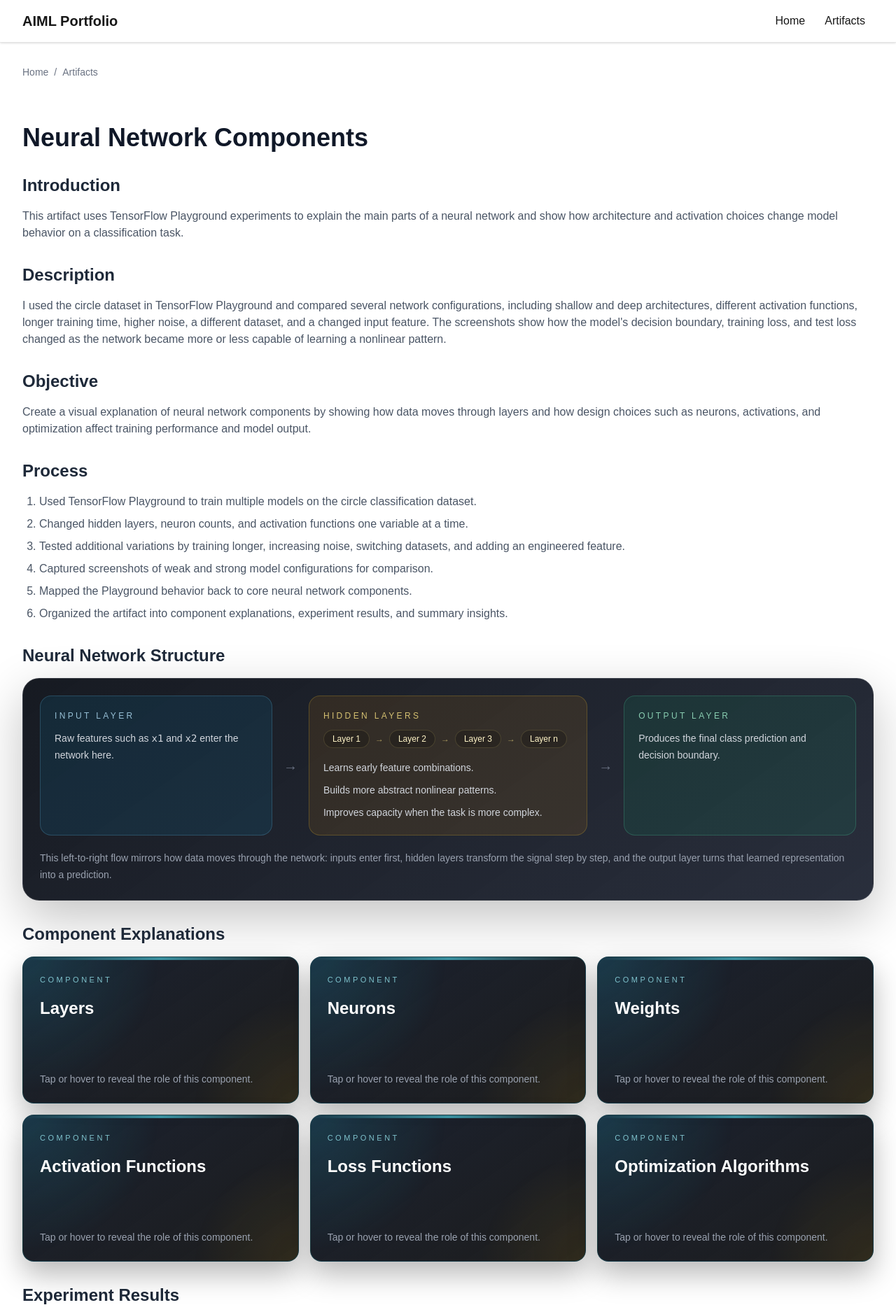
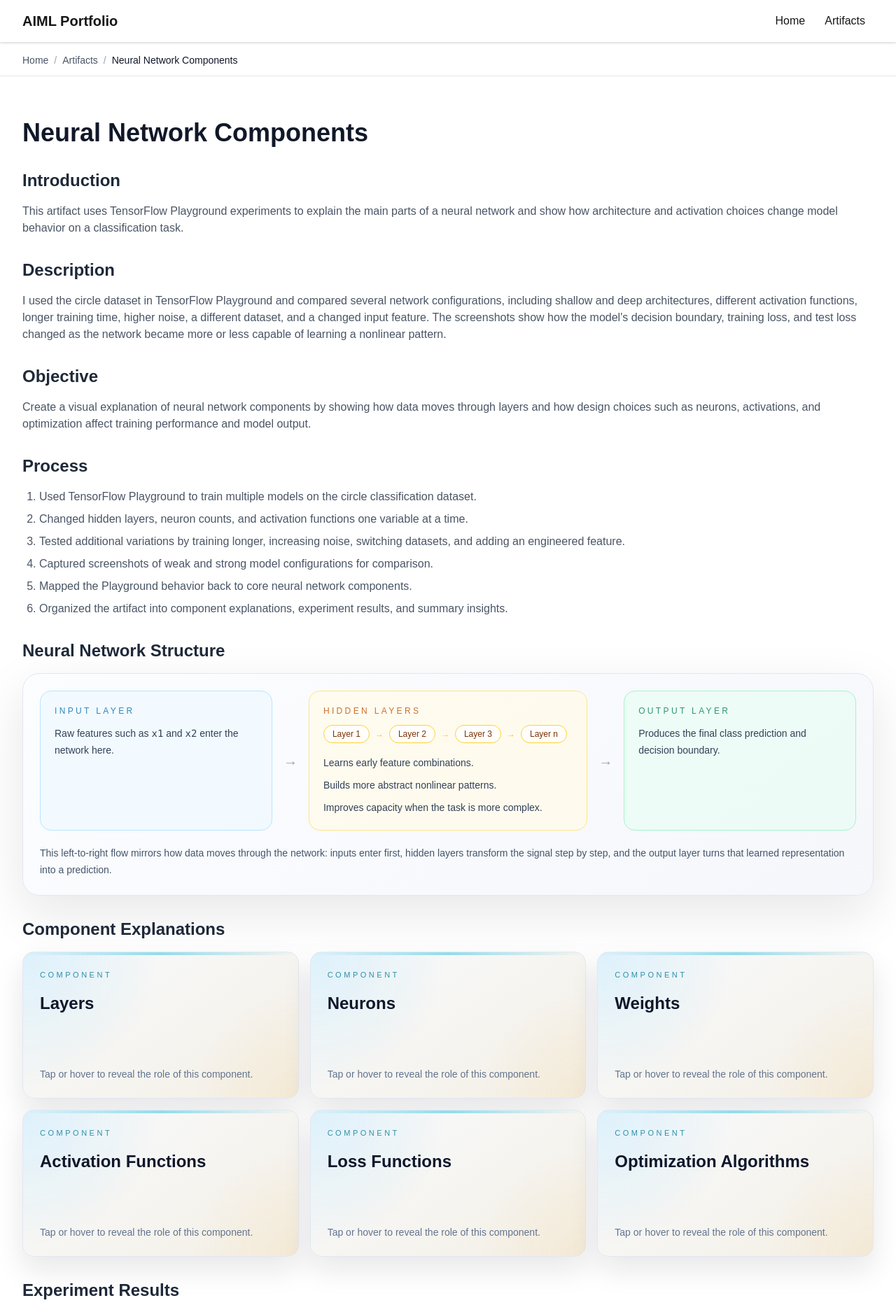
Before and after one commit to GoldenaArcher/AIML-500, a Next.js app: page /artifacts/neural-network-components in a window 1280 px wide. Shown: the top 1875 px of the page at 70% size. Built offline with nearby package versions, Linux system fonts and the light colour scheme.

Commit message:
feat(artifacts): add ArtifactContextBar component and update layout; enhance component styles and responsiveness

```diff
--- /dev/null
+++ b/app/_components/artifact-context-bar.tsx
@@ -0,0 +1,46 @@
+"use client";
+
+import Link from "next/link";
+import { usePathname, useSearchParams } from "next/navigation";
+import { aiml500Artifacts } from "@/app/_data/aiml-500-artifacts";
+import { aiml501Artifacts } from "@/app/_data/aiml-501-artifacts";
+
+const artifactMap = new Map(
+  [...aiml500Artifacts, ...aiml501Artifacts].map((artifact) => [artifact.slug, artifact.title])
+);
+
+export default function ArtifactContextBar() {
+  const pathname = usePathname();
+  const searchParams = useSearchParams();
+  const from = searchParams.get("from");
+  const segments = pathname.split("/").filter(Boolean);
+  const slug = segments.at(-1);
+  const title = slug ? artifactMap.get(slug) : null;
+  const artifactsHref =
+    from === "aiml-500" || from === "aiml-501" ? `/artifacts?course=${from}` : "/artifacts";
+
+  if (!title || pathname === "/artifacts") {
+    return null;
+  }
+
+  return (
+    <div className="sticky top-16 z-40 border-b border-black/10 bg-white/90 backdrop-blur dark:border-white/10 dark:bg-black/75">
+      <div className="mx-auto flex max-w-[1280px] items-center justify-between gap-4 px-8 py-3">
+        <nav className="min-w-0 text-sm text-gray-600 dark:text-gray-400">
+          <Link href="/" className="hover:text-gray-900 hover:underline dark:hover:text-white">
+            Home
+          </Link>
+          <span className="mx-2 text-gray-400 dark:text-gray-500">/</span>
+          <Link
+            href={artifactsHref}
+            className="hover:text-gray-900 hover:underline dark:hover:text-white"
+          >
+            Artifacts
+          </Link>
+          <span className="mx-2 text-gray-400 dark:text-gray-500">/</span>
+          <span className="font-medium text-gray-900 dark:text-gray-100">{title}</span>
+        </nav>
+      </div>
+    </div>
+  );
+}
--- a/app/_components/floating-artifacts-back-link.tsx
+++ b/app/_components/floating-artifacts-back-link.tsx
@@ -31,7 +31,7 @@ export default function FloatingArtifactsBackLink() {
         type="button"
         onClick={scrollToTop}
         aria-label="Go back to top"
-        className="inline-flex items-center rounded-full border border-white/10 bg-black/75 p-3 text-white shadow-lg backdrop-blur transition duration-200 hover:-translate-y-0.5 hover:border-white/30 hover:bg-black focus:outline-none focus:ring-2 focus:ring-white/30"
+        className="inline-flex items-center rounded-full border border-slate-200 bg-white/90 p-3 text-slate-700 shadow-lg backdrop-blur transition duration-200 hover:-translate-y-0.5 hover:border-slate-300 hover:bg-white focus:outline-none focus:ring-2 focus:ring-cyan-500/25 dark:border-white/10 dark:bg-black/75 dark:text-white dark:hover:border-white/30 dark:hover:bg-black dark:focus:ring-white/30"
       >
         <HiArrowUp aria-hidden="true" className="h-4 w-4" />
       </button>
--- a/app/artifacts/layout.tsx
+++ b/app/artifacts/layout.tsx
@@ -1,5 +1,5 @@
 import { Suspense } from "react";
-import ArtifactBreadcrumb from "@/app/_components/artifact-breadcrumb";
+import ArtifactContextBar from "@/app/_components/artifact-context-bar";
 import FloatingArtifactsBackLink from "@/app/_components/floating-artifacts-back-link";
 
 export default function ArtifactsLayout({
@@ -10,7 +10,7 @@ export default function ArtifactsLayout({
   return (
     <>
       <Suspense fallback={null}>
-        <ArtifactBreadcrumb />
+        <ArtifactContextBar />
       </Suspense>
       <Suspense fallback={null}>
         <FloatingArtifactsBackLink />
--- a/app/artifacts/neural-network-components/_components/component-card.tsx
+++ b/app/artifacts/neural-network-components/_components/component-card.tsx
@@ -1,6 +1,6 @@
 "use client";
 
-import { useState } from "react";
+import { useEffect, useState } from "react";
 
 type ComponentCardProps = {
   title: string;
@@ -10,25 +10,54 @@ type ComponentCardProps = {
 export default function ComponentCard({ title, text }: ComponentCardProps) {
   const [isOpen, setIsOpen] = useState(false);
   const [isHovered, setIsHovered] = useState(false);
-  const isActive = isOpen || isHovered;
+  const [supportsHover, setSupportsHover] = useState(false);
+  const isActive = supportsHover ? isHovered : isOpen;
+
+  useEffect(() => {
+    const mediaQuery = window.matchMedia("(hover: hover) and (pointer: fine)");
+    const updateMode = () => {
+      setSupportsHover(mediaQuery.matches);
+      if (mediaQuery.matches) {
+        setIsOpen(false);
+      } else {
+        setIsHovered(false);
+      }
+    };
+
+    updateMode();
+    mediaQuery.addEventListener("change", updateMode);
+
+    return () => mediaQuery.removeEventListener("change", updateMode);
+  }, []);
 
   return (
     <button
       type="button"
       aria-expanded={isActive}
-      onClick={() => setIsOpen((prev) => !prev)}
-      onMouseEnter={() => setIsHovered(true)}
-      onMouseLeave={() => setIsHovered(false)}
-      onFocus={() => setIsHovered(true)}
-      onBlur={() => setIsHovered(false)}
-      className={`group relative min-h-52 overflow-hidden rounded-2xl border bg-[linear-gradient(145deg,rgba(17,24,39,0.96),rgba(10,10,10,0.92))] text-left shadow-[0_18px_40px_rgba(0,0,0,0.28)] transition duration-300 hover:-translate-y-1 hover:scale-[1.03] focus:outline-none focus:ring-2 focus:ring-cyan-300/35 ${
+      style={{ WebkitTapHighlightColor: "transparent" }}
+      onClick={() => {
+        if (!supportsHover) {
+          setIsOpen((prev) => !prev);
+        }
+      }}
+      onPointerEnter={(event) => {
+        if (supportsHover && event.pointerType === "mouse") {
+          setIsHovered(true);
+        }
+      }}
+      onPointerLeave={(event) => {
+        if (supportsHover && event.pointerType === "mouse") {
+          setIsHovered(false);
+        }
+      }}
+      className={`group relative min-h-52 overflow-hidden rounded-2xl border bg-[linear-gradient(145deg,#f8fbff,#f4efe4)] text-left shadow-[0_18px_40px_rgba(15,23,42,0.10)] transition duration-300 hover:-translate-y-1 hover:scale-[1.03] focus:outline-none focus-visible:ring-2 focus-visible:ring-cyan-500/25 dark:bg-[linear-gradient(145deg,rgba(17,24,39,0.96),rgba(10,10,10,0.92))] dark:shadow-[0_18px_40px_rgba(0,0,0,0.28)] dark:focus-visible:ring-cyan-300/35 ${
         isActive
-          ? "border-cyan-300/35 shadow-[0_26px_60px_rgba(34,211,238,0.14)]"
-          : "border-cyan-400/15 hover:border-cyan-300/35 hover:shadow-[0_26px_60px_rgba(34,211,238,0.14)]"
+          ? "border-cyan-400/45 shadow-[0_26px_60px_rgba(34,211,238,0.12)] dark:border-cyan-300/35 dark:shadow-[0_26px_60px_rgba(34,211,238,0.14)]"
+          : "border-slate-200 hover:border-cyan-400/45 hover:shadow-[0_26px_60px_rgba(34,211,238,0.12)] dark:border-cyan-400/15 dark:hover:border-cyan-300/35 dark:hover:shadow-[0_26px_60px_rgba(34,211,238,0.14)]"
       }`}
     >
-      <div className="pointer-events-none absolute inset-0 bg-[radial-gradient(circle_at_top_left,rgba(34,211,238,0.16),transparent_45%),radial-gradient(circle_at_bottom_right,rgba(251,191,36,0.10),transparent_35%)] opacity-90 transition duration-300" />
-      <div className="pointer-events-none absolute inset-x-0 top-0 h-1 bg-gradient-to-r from-cyan-300/0 via-cyan-300/80 to-cyan-300/0 opacity-70 transition duration-300" />
+      <div className="pointer-events-none absolute inset-0 bg-[radial-gradient(circle_at_top_left,rgba(14,165,233,0.12),transparent_45%),radial-gradient(circle_at_bottom_right,rgba(245,158,11,0.08),transparent_35%)] opacity-90 transition duration-300 dark:bg-[radial-gradient(circle_at_top_left,rgba(34,211,238,0.16),transparent_45%),radial-gradient(circle_at_bottom_right,rgba(251,191,36,0.10),transparent_35%)]" />
+      <div className="pointer-events-none absolute inset-x-0 top-0 h-1 bg-gradient-to-r from-cyan-400/0 via-cyan-500/60 to-cyan-400/0 opacity-70 transition duration-300 dark:from-cyan-300/0 dark:via-cyan-300/80 dark:to-cyan-300/0" />
 
       <div
         className={`pointer-events-none relative flex min-h-52 flex-col justify-between p-6 transition duration-300 ${
@@ -36,10 +65,10 @@ export default function ComponentCard({ title, text }: ComponentCardProps) {
         }`}
       >
         <div>
-          <p className="text-[11px] uppercase tracking-[0.32em] text-cyan-200/75">Component</p>
-          <h3 className="mt-4 text-2xl font-semibold text-white">{title}</h3>
+          <p className="text-[11px] uppercase tracking-[0.32em] text-cyan-700/80 dark:text-cyan-200/75">Component</p>
+          <h3 className="mt-4 text-2xl font-semibold text-slate-900 dark:text-white">{title}</h3>
         </div>
-        <p className="text-sm text-gray-400">Tap or hover to reveal the role of this component.</p>
+        <p className="text-sm text-slate-500 dark:text-gray-400">Tap or hover to reveal the role of this component.</p>
       </div>
 
       <div
@@ -48,9 +77,9 @@ export default function ComponentCard({ title, text }: ComponentCardProps) {
         }`}
       >
         <div>
-          <p className="text-[11px] uppercase tracking-[0.28em] text-amber-200/80">Definition</p>
-          <h3 className="mt-3 text-lg font-semibold text-white">{title}</h3>
-          <p className="mt-3 text-sm leading-6 text-gray-200">{text}</p>
+          <p className="text-[11px] uppercase tracking-[0.28em] text-amber-700/80 dark:text-amber-200/80">Definition</p>
+          <h3 className="mt-3 text-lg font-semibold text-slate-900 dark:text-white">{title}</h3>
+          <p className="mt-3 text-sm leading-6 text-slate-700 dark:text-gray-200">{text}</p>
         </div>
       </div>
     </button>
--- a/app/artifacts/neural-network-components/page.tsx
+++ b/app/artifacts/neural-network-components/page.tsx
@@ -167,46 +167,46 @@ export default function NeuralNetworkComponentsPage() {
         </Section>
 
         <Section title="Neural Network Structure">
-          <div className="rounded-3xl border border-white/10 bg-[linear-gradient(145deg,rgba(8,12,20,0.94),rgba(18,24,39,0.9))] p-6 shadow-[0_24px_70px_rgba(0,0,0,0.24)]">
+          <div className="rounded-3xl border border-slate-200 bg-[linear-gradient(145deg,#fbfdff,#f5f7fb)] p-6 shadow-[0_24px_70px_rgba(15,23,42,0.10)] dark:border-white/10 dark:bg-[linear-gradient(145deg,rgba(8,12,20,0.94),rgba(18,24,39,0.9))] dark:shadow-[0_24px_70px_rgba(0,0,0,0.24)]">
             <div className="grid gap-4 lg:grid-cols-[minmax(0,1fr)_auto_minmax(0,1.2fr)_auto_minmax(0,1fr)] lg:items-stretch">
-              <div className="group rounded-2xl border border-sky-300/20 bg-sky-500/10 p-5 transition duration-300 ease-out hover:-translate-y-1 hover:scale-[1.02] hover:border-sky-300/35 hover:shadow-[0_18px_40px_rgba(14,165,233,0.12)]">
-                <p className="text-xs uppercase tracking-[0.28em] text-sky-200/80">Input Layer</p>
-                <p className="mt-3 text-sm leading-6 text-gray-300">
+              <div className="group rounded-2xl border border-sky-200 bg-sky-50/80 p-5 transition duration-300 ease-out hover:-translate-y-1 hover:scale-[1.02] hover:border-sky-300 hover:shadow-[0_18px_40px_rgba(14,165,233,0.10)] dark:border-sky-300/20 dark:bg-sky-500/10 dark:hover:border-sky-300/35 dark:hover:shadow-[0_18px_40px_rgba(14,165,233,0.12)]">
+                <p className="text-xs uppercase tracking-[0.28em] text-sky-700/80 dark:text-sky-200/80">Input Layer</p>
+                <p className="mt-3 text-sm leading-6 text-slate-700 dark:text-gray-300">
                   Raw features such as <code>x1</code> and <code>x2</code> enter the network here.
                 </p>
               </div>
 
-              <div className="hidden items-center justify-center text-xl text-gray-500 lg:flex">→</div>
+              <div className="hidden items-center justify-center text-xl text-slate-400 dark:text-gray-500 lg:flex">→</div>
 
-              <div className="group rounded-2xl border border-amber-300/20 bg-amber-500/10 p-5 transition duration-300 ease-out hover:-translate-y-1 hover:scale-[1.02] hover:border-amber-300/35 hover:shadow-[0_18px_40px_rgba(245,158,11,0.12)]">
-                <p className="text-xs uppercase tracking-[0.28em] text-amber-200/80">Hidden Layers</p>
-                <div className="mt-3 flex flex-wrap items-center gap-2 text-xs text-amber-100">
-                  <span className="rounded-full border border-amber-200/15 bg-black/20 px-3 py-1">Layer 1</span>
-                  <span className="text-amber-200/60">→</span>
-                  <span className="rounded-full border border-amber-200/15 bg-black/20 px-3 py-1">Layer 2</span>
-                  <span className="text-amber-200/60">→</span>
-                  <span className="rounded-full border border-amber-200/15 bg-black/20 px-3 py-1">Layer 3</span>
-                  <span className="text-amber-200/60">→</span>
-                  <span className="rounded-full border border-amber-200/15 bg-black/20 px-3 py-1">Layer n</span>
+              <div className="group rounded-2xl border border-amber-200 bg-amber-50/80 p-5 transition duration-300 ease-out hover:-translate-y-1 hover:scale-[1.02] hover:border-amber-300 hover:shadow-[0_18px_40px_rgba(245,158,11,0.10)] dark:border-amber-300/20 dark:bg-amber-500/10 dark:hover:border-amber-300/35 dark:hover:shadow-[0_18px_40px_rgba(245,158,11,0.12)]">
+                <p className="text-xs uppercase tracking-[0.28em] text-amber-700/80 dark:text-amber-200/80">Hidden Layers</p>
+                <div className="mt-3 flex flex-wrap items-center gap-2 text-xs text-amber-900 dark:text-amber-100">
+                  <span className="rounded-full border border-amber-300 bg-white/80 px-3 py-1 dark:border-amber-200/15 dark:bg-black/20">Layer 1</span>
+                  <span className="text-amber-500/70 dark:text-amber-200/60">→</span>
+                  <span className="rounded-full border border-amber-300 bg-white/80 px-3 py-1 dark:border-amber-200/15 dark:bg-black/20">Layer 2</span>
+                  <span className="text-amber-500/70 dark:text-amber-200/60">→</span>
+                  <span className="rounded-full border border-amber-300 bg-white/80 px-3 py-1 dark:border-amber-200/15 dark:bg-black/20">Layer 3</span>
+                  <span className="text-amber-500/70 dark:text-amber-200/60">→</span>
+                  <span className="rounded-full border border-amber-300 bg-white/80 px-3 py-1 dark:border-amber-200/15 dark:bg-black/20">Layer n</span>
                 </div>
-                <ul className="mt-4 space-y-2 text-sm leading-6 text-gray-300">
+                <ul className="mt-4 space-y-2 text-sm leading-6 text-slate-700 dark:text-gray-300">
                   <li>Learns early feature combinations.</li>
                   <li>Builds more abstract nonlinear patterns.</li>
                   <li>Improves capacity when the task is more complex.</li>
                 </ul>
               </div>
 
-              <div className="hidden items-center justify-center text-xl text-gray-500 lg:flex">→</div>
+              <div className="hidden items-center justify-center text-xl text-slate-400 dark:text-gray-500 lg:flex">→</div>
 
-              <div className="group rounded-2xl border border-emerald-300/20 bg-emerald-500/10 p-5 transition duration-300 ease-out hover:-translate-y-1 hover:scale-[1.02] hover:border-emerald-300/35 hover:shadow-[0_18px_40px_rgba(16,185,129,0.12)]">
-                <p className="text-xs uppercase tracking-[0.28em] text-emerald-200/80">Output Layer</p>
-                <p className="mt-3 text-sm leading-6 text-gray-300">
+              <div className="group rounded-2xl border border-emerald-200 bg-emerald-50/80 p-5 transition duration-300 ease-out hover:-translate-y-1 hover:scale-[1.02] hover:border-emerald-300 hover:shadow-[0_18px_40px_rgba(16,185,129,0.10)] dark:border-emerald-300/20 dark:bg-emerald-500/10 dark:hover:border-emerald-300/35 dark:hover:shadow-[0_18px_40px_rgba(16,185,129,0.12)]">
+                <p className="text-xs uppercase tracking-[0.28em] text-emerald-700/80 dark:text-emerald-200/80">Output Layer</p>
+                <p className="mt-3 text-sm leading-6 text-slate-700 dark:text-gray-300">
                   Produces the final class prediction and decision boundary.
                 </p>
               </div>
             </div>
 
-            <p className="mt-5 text-sm leading-6 text-gray-400">
+            <p className="mt-5 text-sm leading-6 text-slate-600 dark:text-gray-400">
               This left-to-right flow mirrors how data moves through the network: inputs enter
               first, hidden layers transform the signal step by step, and the output layer turns
               that learned representation into a prediction.
@@ -248,21 +248,21 @@ export default function NeuralNetworkComponentsPage() {
             {experiments.map((experiment) => (
               <figure
                 key={experiment.title}
-                className="overflow-hidden rounded-2xl border border-white/10 bg-white/5 transition duration-300 ease-out hover:-translate-y-1 hover:scale-[1.02] hover:border-cyan-300/30 hover:shadow-[0_20px_50px_rgba(0,0,0,0.28)]"
+                className="overflow-hidden rounded-2xl border border-slate-200 bg-white transition duration-300 ease-out hover:-translate-y-1 hover:scale-[1.02] hover:border-cyan-300/60 hover:shadow-[0_20px_50px_rgba(15,23,42,0.14)] dark:border-white/10 dark:bg-white/5 dark:hover:border-cyan-300/30 dark:hover:shadow-[0_20px_50px_rgba(0,0,0,0.28)]"
               >
-                <div className="border-b border-white/10 px-6 py-4">
-                  <h3 className="text-xl font-semibold text-gray-100">{experiment.title}</h3>
+                <div className="border-b border-slate-200 px-6 py-4 dark:border-white/10">
+                  <h3 className="text-xl font-semibold text-slate-900 dark:text-gray-100">{experiment.title}</h3>
                 </div>
                 <div className="p-4">
                   <Image
                     src={experiment.image}
                     alt={experiment.title}
-                    className="w-full rounded-xl border border-white/10"
+                    className="w-full rounded-xl border border-slate-200 dark:border-white/10"
                     placeholder="blur"
                   />
-                  <figcaption className="mt-4 space-y-2 text-sm text-gray-300">
+                  <figcaption className="mt-4 space-y-2 text-sm text-slate-700 dark:text-gray-300">
                     <p>{experiment.note}</p>
-                    <p className="text-gray-400">{experiment.takeaway}</p>
+                    <p className="text-slate-500 dark:text-gray-400">{experiment.takeaway}</p>
                   </figcaption>
                 </div>
               </figure>
@@ -275,21 +275,21 @@ export default function NeuralNetworkComponentsPage() {
             {variations.map((variation) => (
               <figure
                 key={variation.title}
-                className="overflow-hidden rounded-2xl border border-white/10 bg-white/5 transition duration-300 ease-out hover:-translate-y-1 hover:scale-[1.02] hover:border-cyan-300/30 hover:shadow-[0_20px_50px_rgba(0,0,0,0.28)]"
+                className="overflow-hidden rounded-2xl border border-slate-200 bg-white transition duration-300 ease-out hover:-translate-y-1 hover:scale-[1.02] hover:border-cyan-300/60 hover:shadow-[0_20px_50px_rgba(15,23,42,0.14)] dark:border-white/10 dark:bg-white/5 dark:hover:border-cyan-300/30 dark:hover:shadow-[0_20px_50px_rgba(0,0,0,0.28)]"
               >
-                <div className="border-b border-white/10 px-6 py-4">
-                  <h3 className="text-xl font-semibold text-gray-100">{variation.title}</h3>
+                <div className="border-b border-slate-200 px-6 py-4 dark:border-white/10">
+                  <h3 className="text-xl font-semibold text-slate-900 dark:text-gray-100">{variation.title}</h3>
                 </div>
                 <div className="p-4">
                   <Image
                     src={variation.image}
                     alt={variation.title}
-                    className="w-full rounded-xl border border-white/10"
+                    className="w-full rounded-xl border border-slate-200 dark:border-white/10"
                     placeholder="blur"
                   />
-                  <figcaption className="mt-4 space-y-2 text-sm text-gray-300">
+                  <figcaption className="mt-4 space-y-2 text-sm text-slate-700 dark:text-gray-300">
                     <p>{variation.note}</p>
-                    <p className="text-gray-400">{variation.takeaway}</p>
+                    <p className="text-slate-500 dark:text-gray-400">{variation.takeaway}</p>
                   </figcaption>
                 </div>
               </figure>
@@ -298,30 +298,30 @@ export default function NeuralNetworkComponentsPage() {
         </Section>
 
         <Section title="Summary and Key Insights">
-          <div className="overflow-hidden rounded-3xl border border-cyan-300/15 bg-[linear-gradient(145deg,rgba(8,12,20,0.98),rgba(18,24,39,0.92))] shadow-[0_24px_70px_rgba(0,0,0,0.28)]">
-            <div className="border-b border-white/10 px-6 py-5">
-              <p className="text-xs uppercase tracking-[0.32em] text-cyan-200/70">Summary Slide</p>
-              <h3 className="mt-3 text-2xl font-semibold text-white">Why Visualization Matters</h3>
-              <p className="mt-3 max-w-3xl text-sm leading-6 text-gray-300">
+          <div className="overflow-hidden rounded-3xl border border-cyan-200 bg-[linear-gradient(145deg,#f7fbff,#eef4fb)] shadow-[0_24px_70px_rgba(15,23,42,0.10)] dark:border-cyan-300/15 dark:bg-[linear-gradient(145deg,rgba(8,12,20,0.98),rgba(18,24,39,0.92))] dark:shadow-[0_24px_70px_rgba(0,0,0,0.28)]">
+            <div className="border-b border-slate-200 px-6 py-5 dark:border-white/10">
+              <p className="text-xs uppercase tracking-[0.32em] text-cyan-700/70 dark:text-cyan-200/70">Summary Slide</p>
+              <h3 className="mt-3 text-2xl font-semibold text-slate-900 dark:text-white">Why Visualization Matters</h3>
+              <p className="mt-3 max-w-3xl text-sm leading-6 text-slate-700 dark:text-gray-300">
                 Seeing the decision boundary, loss curves, and network structure at the same time
                 made the role of each neural network component much easier to understand. The
                 Playground was most useful when I changed one variable at a time and compared the
                 results directly.
               </p>
             </div>
-            <div className="border-b border-white/10 px-6 py-5">
-              <div className="flex flex-col gap-4 text-sm text-gray-300 md:flex-row md:items-center md:justify-between">
-                <div className="rounded-full border border-sky-300/20 bg-sky-500/10 px-4 py-2 text-center">Inputs</div>
-                <div className="text-gray-500">→</div>
-                <div className="rounded-full border border-amber-300/20 bg-amber-500/10 px-4 py-2 text-center">Hidden Layers</div>
-                <div className="text-gray-500">→</div>
-                <div className="rounded-full border border-fuchsia-300/20 bg-fuchsia-500/10 px-4 py-2 text-center">Decision Boundary</div>
-                <div className="text-gray-500">→</div>
-                <div className="rounded-full border border-emerald-300/20 bg-emerald-500/10 px-4 py-2 text-center">Prediction</div>
+            <div className="border-b border-slate-200 px-6 py-5 dark:border-white/10">
+              <div className="flex flex-col gap-4 text-sm text-slate-700 dark:text-gray-300 md:flex-row md:items-center md:justify-between">
+                <div className="rounded-full border border-sky-200 bg-sky-50 px-4 py-2 text-center dark:border-sky-300/20 dark:bg-sky-500/10">Inputs</div>
+                <div className="text-slate-400 dark:text-gray-500">→</div>
+                <div className="rounded-full border border-amber-200 bg-amber-50 px-4 py-2 text-center dark:border-amber-300/20 dark:bg-amber-500/10">Hidden Layers</div>
+                <div className="text-slate-400 dark:text-gray-500">→</div>
+                <div className="rounded-full border border-fuchsia-200 bg-fuchsia-50 px-4 py-2 text-center dark:border-fuchsia-300/20 dark:bg-fuchsia-500/10">Decision Boundary</div>
+                <div className="text-slate-400 dark:text-gray-500">→</div>
+                <div className="rounded-full border border-emerald-200 bg-emerald-50 px-4 py-2 text-center dark:border-emerald-300/20 dark:bg-emerald-500/10">Prediction</div>
               </div>
             </div>
             <div className="px-6 py-6">
-              <ul className="list-disc space-y-2 pl-6 text-gray-300">
+              <ul className="list-disc space-y-2 pl-6 text-slate-700 dark:text-gray-300">
                 <li>Shallow networks underfit the circle dataset because they cannot build a strong nonlinear boundary.</li>
                 <li>Progressively adding more layers improved the model's ability to separate the inner and outer classes.</li>
                 <li>Activation choice mattered: tanh and ReLU worked much better than sigmoid and linear in this experiment.</li>
```
Also changed, not shown: app/artifacts/ml-algorithm-framework/page.tsx (+16 -16 lines).
